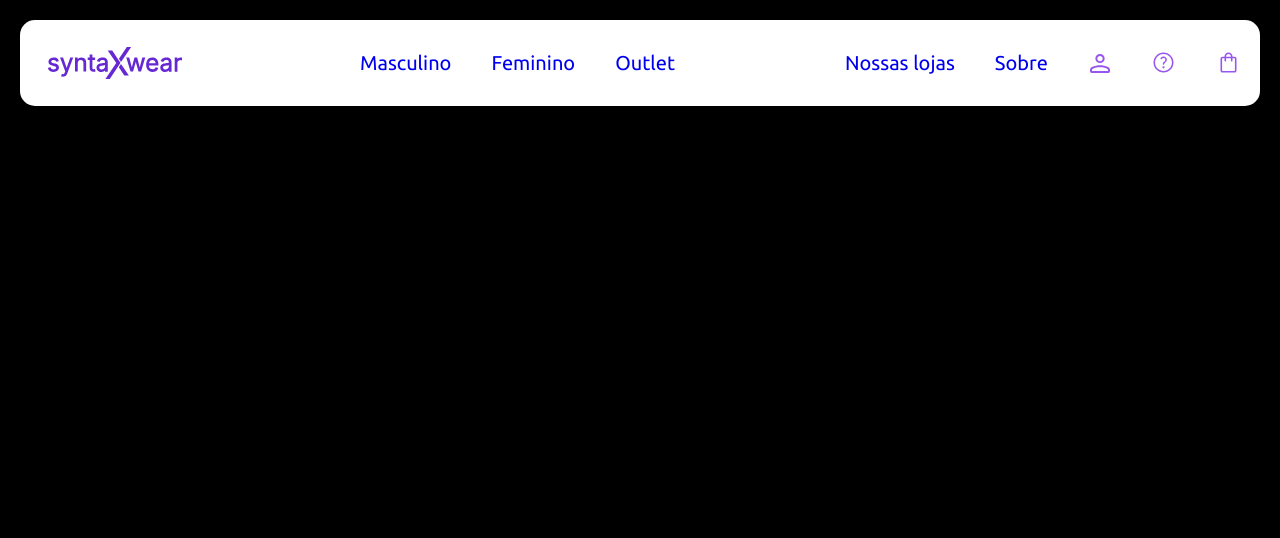
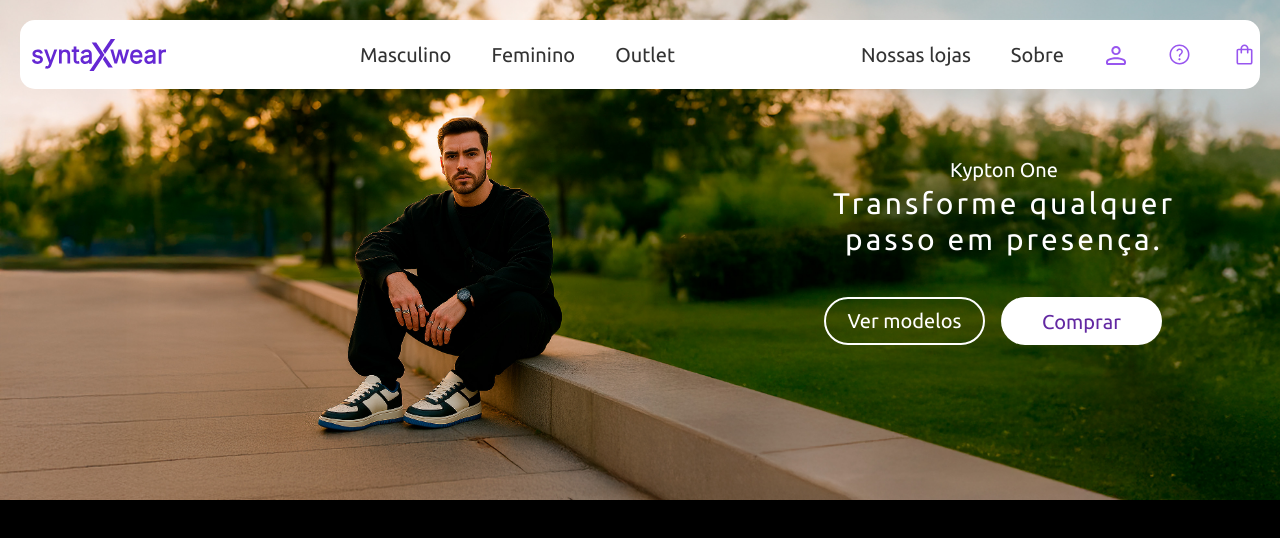
Before and after one commit to grazielle-marttdev/ecommerce-syntaxwear, a plain HTML site: page index.html in a window 1280 px wide. Drawn offline with Linux system fonts and the light colour scheme.

Commit message:
feat: adiciona o hero da página

```diff
--- a/css/components/header.css
+++ b/css/components/header.css
@@ -9,7 +9,7 @@
     display: flex;
     justify-content: space-between;
     align-items: center;
-    padding: 12px 20px;
+    padding: 0.226rem 0.25rem;
     background-color: #ffffff;
 }
 
@@ -24,6 +24,7 @@
 
 .nav-center a, .nav-right a {
     font-size: 1.25rem;
+    color: #333333;
 }
 
 .nav-center a:hover, .nav-right a:hover {
--- a/css/components/hero.css
+++ b/css/components/hero.css
@@ -0,0 +1,68 @@
+.hero-section {
+    background: url("../../images/banners/hero.jpg") no-repeat center center;
+    background-size: cover;
+
+    height: 500px;
+    position: relative;
+}
+
+.hero-overlay {
+    width: 100%;
+    height: 100%;
+    display: flex;
+    align-items: center;
+    justify-content: flex-end;
+    padding: 0 6rem;
+}
+
+.hero-content {
+    color: #ffffff;
+    max-width: 360px;
+    text-align: center;
+}
+
+.hero-buttons {
+    display: flex;
+    gap: 16px;
+}
+
+.hero-content .hero-title {
+    font-size: 1.87rem;
+    font-weight: 400;
+    margin-bottom: 40px;
+    line-height: 36px;
+    letter-spacing: 3px;
+}
+
+.hero-content .hero-subtitle {
+    font-size: 1.25rem;
+    font-weight: 400;
+}
+
+.btn {
+    font-size: 1.25rem;
+    font-weight: 400;
+    width: 161px;
+    height: 48px;
+    border-radius: 25px;
+    color: #ffffff;
+    padding: 10px 20px;
+    transition: background-color 0.3s, border 0.3s;
+}
+
+.btn-outline {
+    background-color: transparent;
+    border: 2px solid #ffffff;
+    line-height: 23px;
+}
+
+.btn-filled {
+    background-color: #ffffff;
+    color: #6329A2;
+}
+
+.btn:hover {
+    background-color: #6329A2;
+    color: #ffffff;
+    border: #6329A2;
+}
--- a/index.html
+++ b/index.html
@@ -14,6 +14,7 @@
   <link rel="stylesheet" href="css/layout.css">
 
   <link rel="stylesheet" href="css/components/header.css">
+  <link rel="stylesheet" href="css/components/hero.css">
 </head>
 
 <body>
@@ -61,7 +62,17 @@
 
   <main>
     <section class="hero-section">
-      <!-- Hero -->
+      <div class="hero-overlay">
+        <div class="hero-content">
+          <span class="hero-subtitle">Kypton One</span>
+          <h2 class="hero-title">Transforme qualquer passo em presença.</h2>
+
+          <div class="hero-buttons">
+            <a href="#" class="btn btn-outline">Ver modelos</a>
+            <a href="#" class="btn btn-filled">Comprar</a>
+          </div>
+        </div>
+      </div>
     </section>
 
     <section class="categories-section">
@@ -77,4 +88,5 @@
     <!-- Informações de contato e links -->
   </footer>
 </body>
+
 </html>
```
Also changed, not shown: images/banners/hero.jpg (added).
